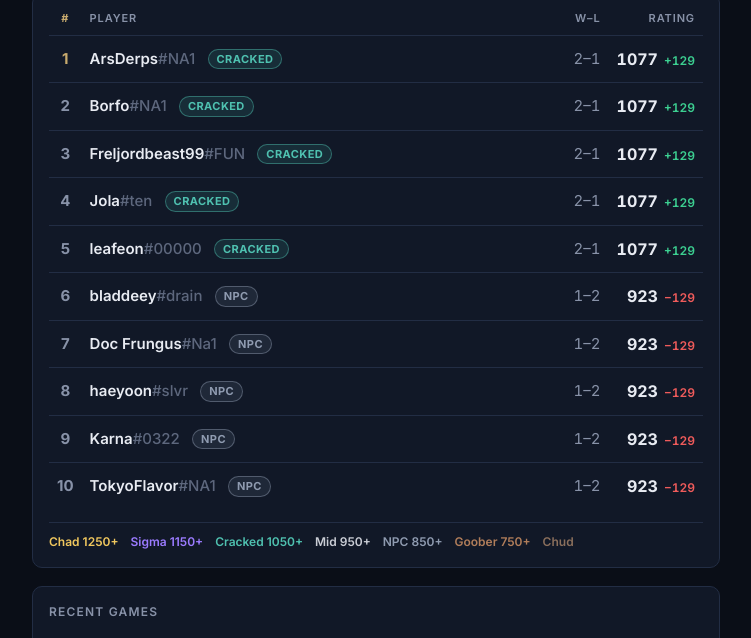
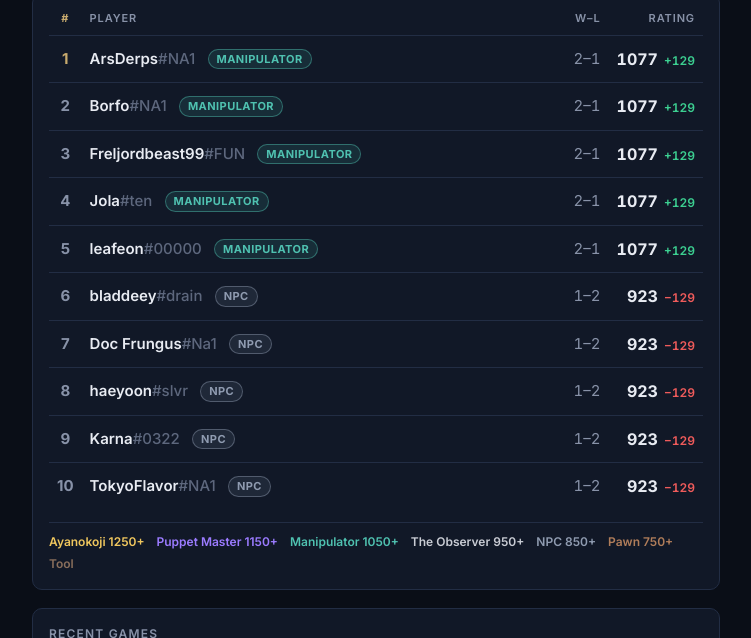
Before and after one commit to conradcsoares/gragas-superserver, a plain HTML site: page index.html in a window 1280 px wide. Shown: the part 91-729 px from the top of the page, without its empty margins (264-1015 px from the left). Drawn offline with Linux system fonts and the light colour scheme.

Commit message:
Rename ranks: Tool, Pawn, NPC, The Observer, Manipulator, Puppet Master, Ayanokoji
Co-Authored-By: Claude Opus 5.5 <noreply@anthropic.com>

```diff
--- a/app.js
+++ b/app.js
@@ -8,13 +8,13 @@ const START = 1000;
 const K = 200; // an even match swings about ±100 — few customs get played, so ratings need to move fast
 // One rank per 100 points; 1000 sits in the middle of Mid.
 const RANKS = [
-  { name: 'Chud', color: '#8a6f5c' },
-  { name: 'Goober', color: '#b07d5a' },
+  { name: 'Tool', color: '#8a6f5c' },
+  { name: 'Pawn', color: '#b07d5a' },
   { name: 'NPC', color: '#8f9bb0' },
-  { name: 'Mid', color: '#c9ccd4' },
-  { name: 'Cracked', color: '#4fc1b0' },
-  { name: 'Sigma', color: '#9b7bff' },
-  { name: 'Chad', color: '#f0c75e' },
+  { name: 'The Observer', color: '#c9ccd4' },
+  { name: 'Manipulator', color: '#4fc1b0' },
+  { name: 'Puppet Master', color: '#9b7bff' },
+  { name: 'Ayanokoji', color: '#f0c75e' },
 ];
 const MID = 3;
 const rankFor = r => RANKS[Math.max(0, Math.min(RANKS.length - 1, MID + Math.floor((r - (START - 50)) / 100)))];
--- a/index.html
+++ b/index.html
@@ -9,7 +9,7 @@
   <link rel="preconnect" href="https://fonts.googleapis.com">
   <link rel="preconnect" href="https://fonts.gstatic.com" crossorigin>
   <link href="https://fonts.googleapis.com/css2?family=Cinzel:wght@700&family=Inter:wght@400;500;600;700&display=swap" rel="stylesheet">
-  <link rel="stylesheet" href="style.css?v=7">
+  <link rel="stylesheet" href="style.css?v=8">
 </head>
 <body>
   <div id="banner"></div>
@@ -27,11 +27,11 @@
     <div id="view"><p class="muted center">Loading…</p></div>
   </main>
   <footer class="wrap foot">
-    <p>Everyone starts at 1000 (Mid). An even game is worth about ±100. Beat a stronger team and you gain more, lose to a weaker one and you drop more.</p>
+    <p>Everyone starts at 1000 (The Observer). An even game is worth about ±100. Beat a stronger team and you gain more, lose to a weaker one and you drop more.</p>
     <p class="dim">Not endorsed by Riot Games. League of Legends is a trademark of Riot Games, Inc.</p>
   </footer>
   <datalist id="playerList"></datalist>
   <div id="toast" role="status" aria-live="polite"></div>
-  <script src="app.js?v=7"></script>
+  <script src="app.js?v=8"></script>
 </body>
 </html>
```
Also changed, not shown: 1 other file.
